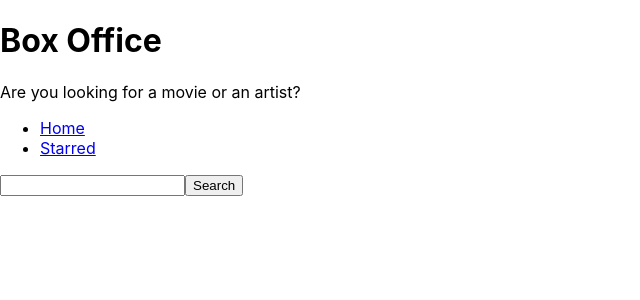
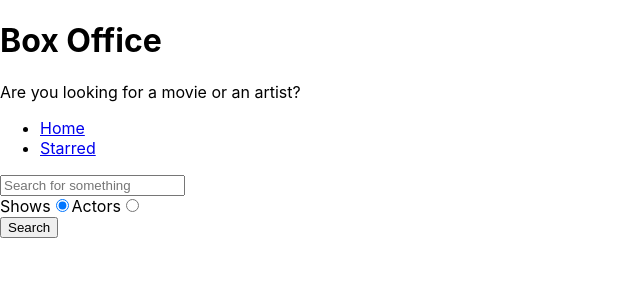
Before and after one commit to malinova/box-office, a React (Create React App) app: page / in a window 1280 px wide. Shown: the top 300 px of the page, without its empty margins (0-640 px from the left). Built offline with nearby package versions, Linux system fonts and the light colour scheme.

Commit message:
Added search option.

```diff
--- a/src/pages/Home.js
+++ b/src/pages/Home.js
@@ -6,13 +6,16 @@
 const Home = () => {
   const [input, setInput] = useState('');
   const [results, setResults] = useState(null);
+  const [searchOption, setSearchOption] = useState('shows');
+
+  const isShowsSearch = searchOption === 'shows';
 
   const onInputChange = ev => {
     setInput(ev.target.value);
   };
 
   const onSearch = () => {
-    apiGet(`/search/shows?q=${input}`).then(result => {
+    apiGet(`/search/${searchOption}?q=${input}`).then(result => {
       setResults(result);
     });
   };
@@ -22,18 +25,20 @@
     }
   };
 
+  const onRadioChange = ev => {
+    setSearchOption(ev.target.value);
+  };
+
   const renderResults = () => {
     if (results && results.length === 0) {
       return <div>No results</div>;
     }
     if (results && results.length > 0) {
-      return (
-        <div>
-          {results.map(item => (
-            <div key={item.show.id}>{item.show.name}</div>
-          ))}
-        </div>
-      );
+      return results[0].show
+        ? results.map(item => <div key={item.show.id}>{item.show.name}</div>)
+        : results.map(item => (
+            <div key={item.person.id}>{item.person.name}</div>
+          ));
     }
 
     return null;
@@ -43,10 +48,33 @@
     <MainPageLayout>
       <input
         type="text"
+        placeholder="Search for something"
         onChange={onInputChange}
         onKeyDown={onKeyDown}
         value={input}
       />
+      <div>
+        <label htmlFor="shows-search">
+          Shows
+          <input
+            id="shows-search"
+            type="radio"
+            value="shows"
+            checked={isShowsSearch}
+            onChange={onRadioChange}
+          />
+        </label>
+        <label htmlFor="actors-search">
+          Actors
+          <input
+            od="actors-search"
+            type="radio"
+            value="people"
+            checked={!isShowsSearch}
+            onChange={onRadioChange}
+          />
+        </label>
+      </div>
       <button type="button" onClick={onSearch}>
         Search
       </button>
```
